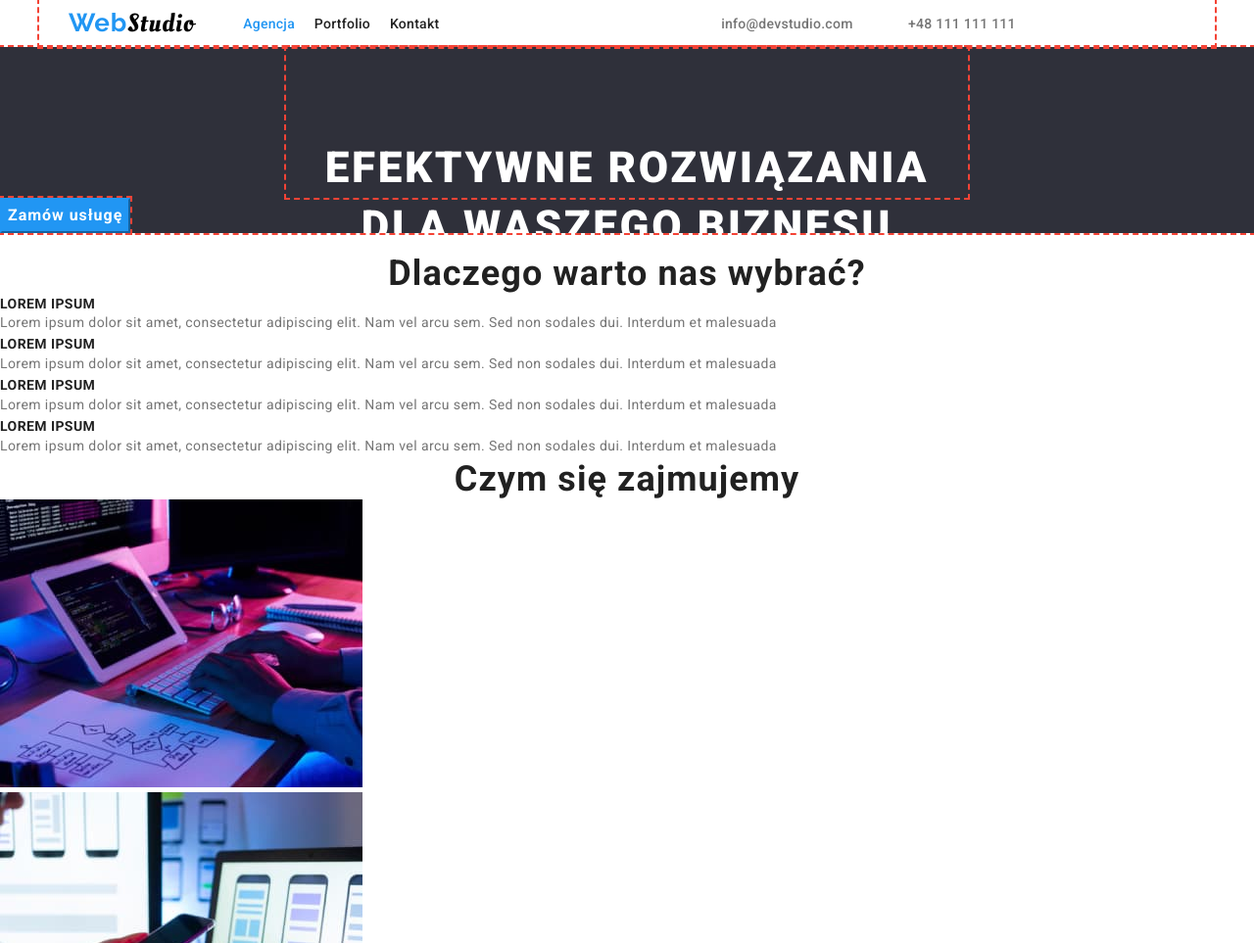
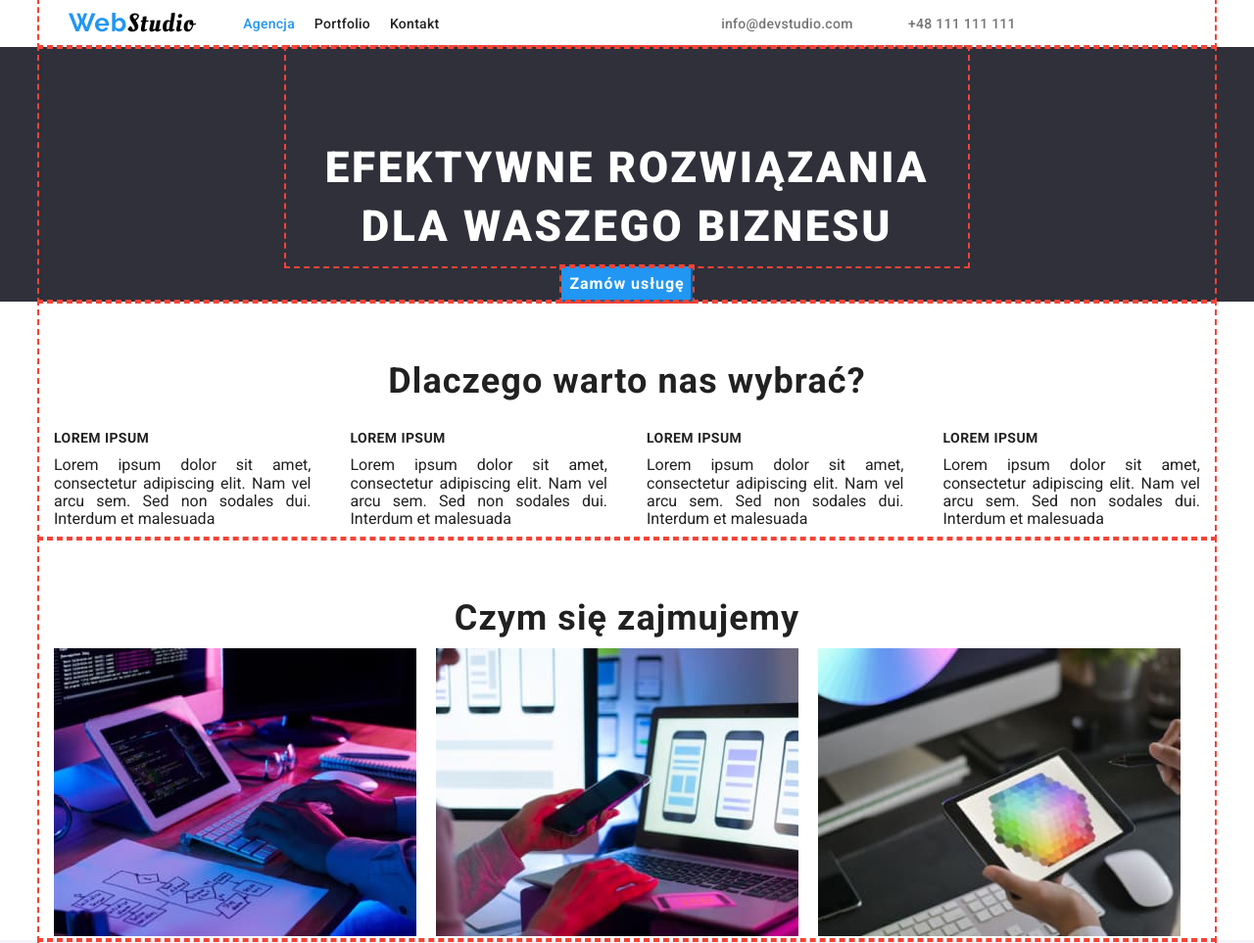
Before and after one commit to MonikaC1984/goit-markup-hw-03, a plain HTML site: page index.html in a window 1280 px wide. Shown: the top 963 px of the page at 98% size. Drawn offline with nearby package versions, Linux system fonts and the light colour scheme.

Commit message:
amend cd

```diff
--- a/css/styles.css
+++ b/css/styles.css
@@ -27,6 +27,7 @@ body {
 .title {
   font-family: "Raleway";
 }
+
 .container {
   display: flex;
   width: 100%;
@@ -39,6 +40,7 @@ body {
 .content-menu {
   display: flex;
   padding: 15px 15px;
+  flex-grow: 1;
   justify-content: space-evenly;
   list-style: none;
   width: 270px;
@@ -126,18 +128,19 @@ body {
   color: var(--color-par);
 }
 
+.background-intro {
+  background-color: var(--background-color);
+}
 .container-h1-button1 {
-  width: 100%;
-  background-color: var(--background-color);
+  display: block;
   outline: 2px dashed #f44336;
 }
 .h1 {
   text-align: center;
   margin: 0 auto;
   padding-top: 94px;
-  padding-bottom: 60px;
+  padding-bottom: 10px;
   width: 696px;
-  height: 120px;
   text-transform: uppercase;
   font-weight: 900;
   font-size: 44px;
@@ -148,27 +151,65 @@ body {
 }
 
 .button1 {
+  display: flex;
+  justify-content: center;
+  margin: 0 auto;
   font-family: "Roboto";
   font-weight: 700;
   font-size: 16px;
   line-height: 1.875;
-  display: block;
-  margin-bottom: 20px;
-
   letter-spacing: 0.06em;
   color: var(--color-header);
   background-color: var(--logo1-color);
   border-color: var(--logo1-color);
   outline: 2px dashed #f44336;
 }
+.container-describe {
+  display: block;
+  outline: 2px dashed #f44336;
+}
 .h2 {
+  padding-top: 60px;
+  padding-bottom: 10px;
   font-size: 36px;
   line-height: 1.17;
   text-align: center;
   letter-spacing: 0.03em;
   color: var(--color-h2);
 }
+
+.card-set {
+  display: flex;
+  padding-bottom: 10px;
+  flex-wrap: nowrap;
+  gap: 40px;
+  list-style: none;
+}
+.item {
+  flex-basis: calc((100%-120px) / 4);
+  text-align: justify;
+  padding-top: 10px;
+  align-items: stretch;
+}
+
+.container-img {
+  display: block;
+  justify-content: center;
+  align-items: center;
+}
+
+.images-agencja {
+  display: flex;
+  list-style: none;
+  gap: 20px;
+}
+
+.item-img {
+  flex-basis: calc((100%-40px) / 3);
+}
+
 .h3 {
+  padding: 10px 0;
   font-size: 14px;
   line-height: 1.14;
   letter-spacing: 0.03em;
@@ -176,13 +217,20 @@ body {
   color: var(--color-h2);
 }
 
-.p {
+h1.p {
   font-size: 14px;
   line-height: 1.71;
   letter-spacing: 0.03em;
   color: var(--color-par);
 }
-
+.team-background {
+  background-color: var(--filter-color);
+}
+.team {
+  display: flex;
+  list-style: none;
+  gap: 20px;
+}
 .names {
   font-family: "Roboto";
   font-weight: 500;
--- a/index.html
+++ b/index.html
@@ -59,38 +59,39 @@
     </header>
 
     <main>
-      <section>
-        <div class="container-h1-button1">
+      <section class="background-intro">
+        <div class="container container-h1-button1">
           <h1 class="h1">EFEKTYWNE ROZWIĄZANIA DLA WASZEGO BIZNESU</h1>
           <button type="button" class="button1">Zamów usługę</button>
         </div>
       </section>
 
       <section>
+        <div class="container container-describe">
           <h2 class="h2">Dlaczego warto nas wybrać?</h2>
-        <ul>
-          <li>
+          <ul class="card-set">
+            <li class="item">
               <h3 class="h3">LOREM IPSUM</h3>
               <p class="p">
                 Lorem ipsum dolor sit amet, consectetur adipiscing elit. Nam vel
                 arcu sem. Sed non sodales dui. Interdum et malesuada
               </p>
             </li>
-          <li>
+            <li class="item">
               <h3 class="h3">LOREM IPSUM</h3>
               <p class="p">
                 Lorem ipsum dolor sit amet, consectetur adipiscing elit. Nam vel
                 arcu sem. Sed non sodales dui. Interdum et malesuada
               </p>
             </li>
-          <li>
+            <li class="item">
               <h3 class="h3">LOREM IPSUM</h3>
               <p class="p">
                 Lorem ipsum dolor sit amet, consectetur adipiscing elit. Nam vel
                 arcu sem. Sed non sodales dui. Interdum et malesuada
               </p>
             </li>
-          <li>
+            <li class="item">
               <h3 class="h3">LOREM IPSUM</h3>
               <p class="p">
                 Lorem ipsum dolor sit amet, consectetur adipiscing elit. Nam vel
@@ -98,16 +99,17 @@
               </p>
             </li>
           </ul>
+        </div>
       </section>
 
       <section>
+        <div class="container container-img">
           <h2 class="h2">Czym się zajmujemy</h2>
-
-        <ul>
-          <li>
+          <ul class="images-agencja">
+            <li class="item-img">
               <img src="images/img.jpg" alt="laptop" width="370" height="294" />
             </li>
-          <li>
+            <li class="item-img">
               <img
                 src="images/img(1).jpg"
                 alt="laptop i pilot"
@@ -115,7 +117,7 @@
                 height="294"
               />
             </li>
-          <li>
+            <li class="item-img">
               <img
                 src="images/img(2).jpg"
                 alt="tablet/komórka"
@@ -124,11 +126,14 @@
               />
             </li>
           </ul>
+        </div>
       </section>
 
-      <section>
+      <section class="team-background">
+        <div class="container container-img">
           <h2 class="h2">Nasz zespół</h2>
-        <ul>
+
+          <ul class="team">
             <li>
               <img
                 src="images/img(3).jpg"
@@ -174,10 +179,12 @@
               <p class="p1">UI Designer</p>
             </li>
           </ul>
+        </div>
       </section>
     </main>
 
-    <footer>
+    <footer class="background-intro">
+      <div class="container">
         <p class="logo">
           <a href="./index.html" style="text-decoration: none"
             ><span class="logo1 bc">Web</span
@@ -194,10 +201,13 @@
               >
             </li>
             <li>
-            <a class="footer cf2 bc" href="tel:+48111111111">+48 111 111 111</a>
+              <a class="footer cf2 bc" href="tel:+48111111111"
+                >+48 111 111 111</a
+              >
             </li>
           </ul>
         </address>
+      </div>
     </footer>
   </body>
 </html>
```
Lines whose indentation alone changed are shown as unchanged.
